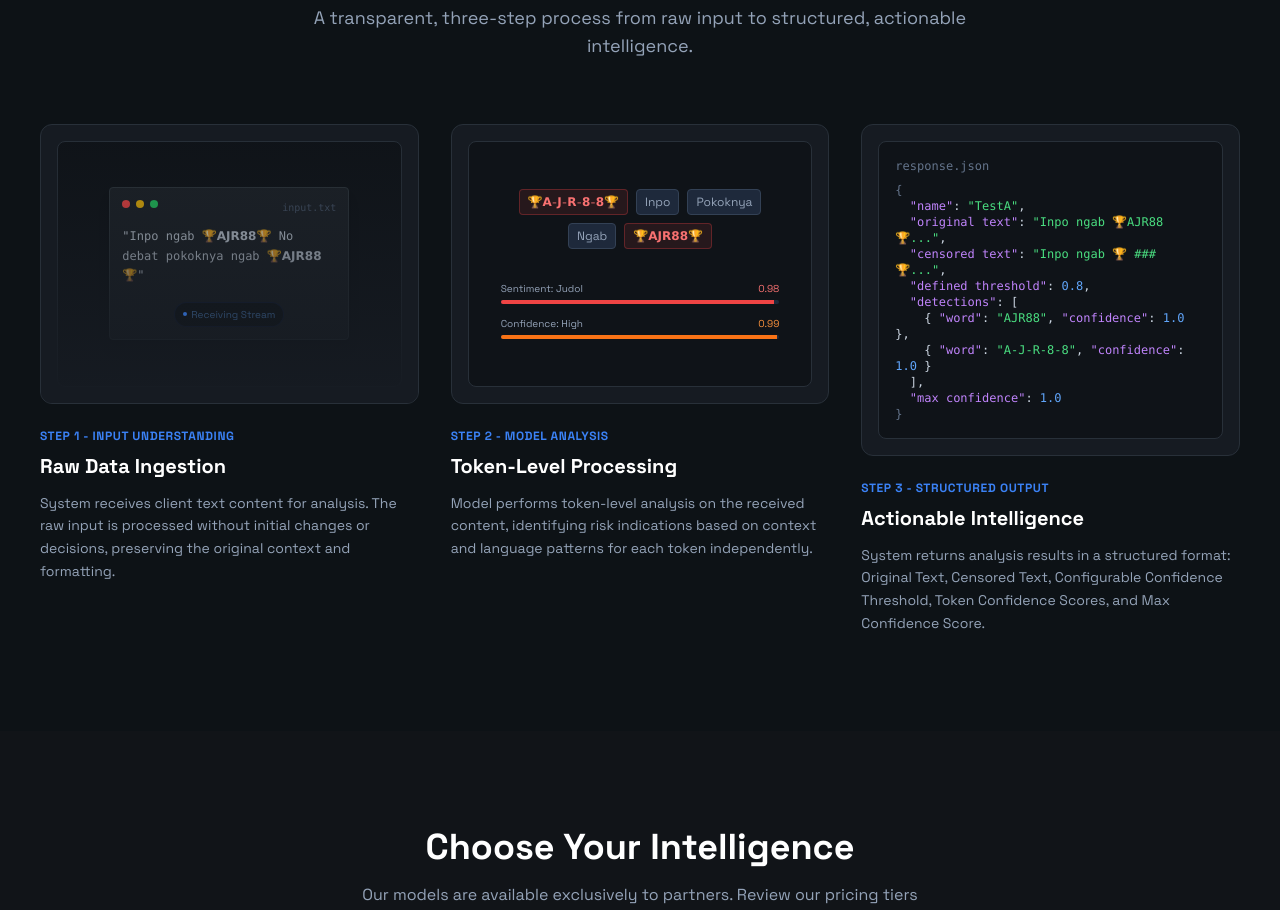
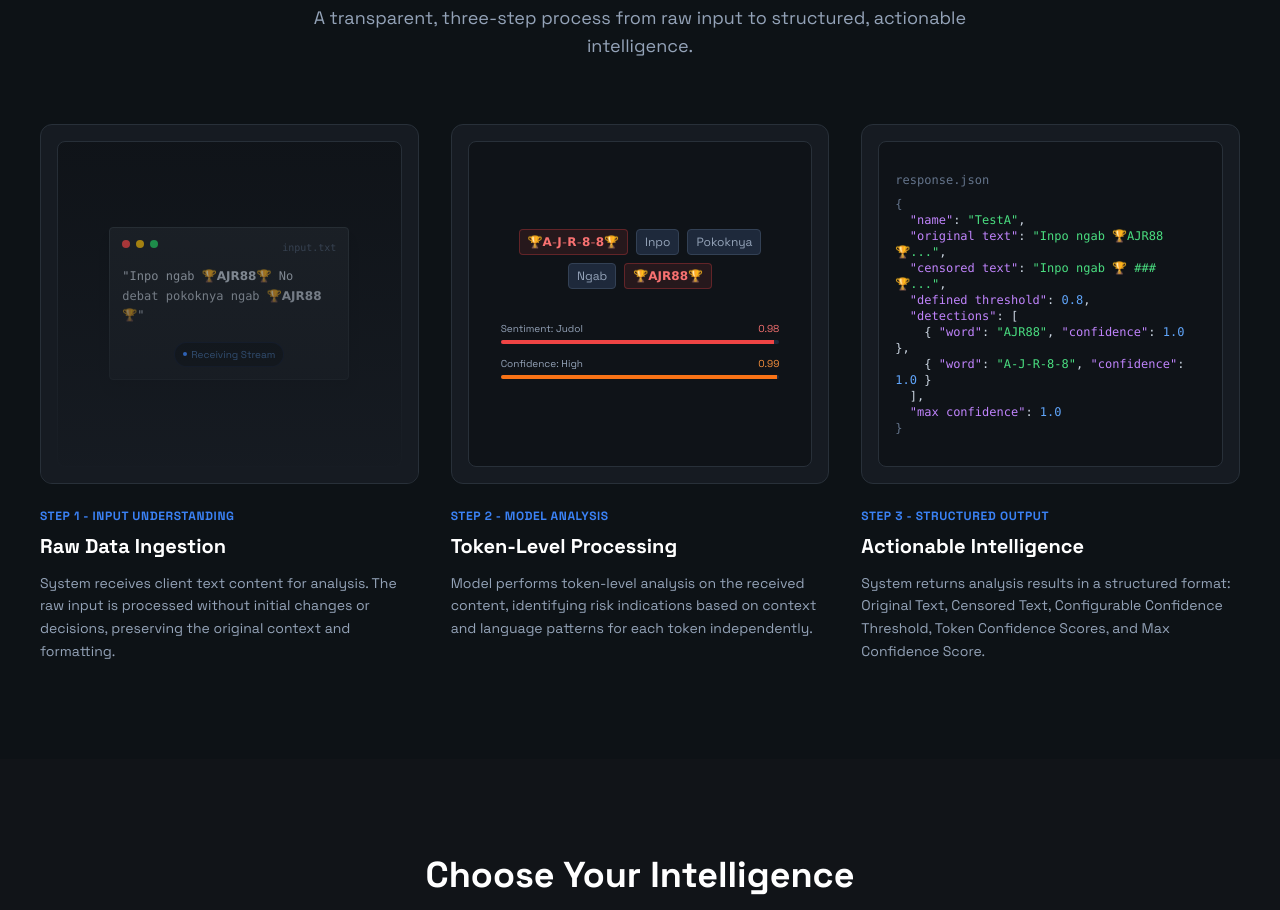
Before and after one commit to jdioso2024/AstheronFlaggingAI, a React (Vite) app: page / in a window 1280 px wide. Shown: the part 2340-3250 px from the top of the page. Built offline with nearby package versions, Linux system fonts and the light colour scheme.

Commit message:
perubahan-3

```diff
--- a/src/components/Technology.jsx
+++ b/src/components/Technology.jsx
@@ -14,7 +14,7 @@ const Technology = () => {
                 <div className="grid grid-cols-1 md:grid-cols-3 gap-8">
                     {/* Step 1 */}
                     <div className="flex flex-col gap-6">
-                        <div className="min-h-[280px] h-auto bg-[#161b22] border border-[#283039] rounded-xl p-4 overflow-hidden relative group hover:border-blue-500/30 transition-colors">
+                        <div className="min-h-[360px] h-auto bg-[#161b22] border border-[#283039] rounded-xl p-4 overflow-hidden relative group hover:border-blue-500/30 transition-colors">
                             <div className="absolute inset-0 bg-gradient-to-t from-[#161b22] to-transparent pointer-events-none"></div>
 
                             <div className="bg-[#0f1318] rounded-lg border border-[#283039] p-4 h-full flex flex-col justify-center items-center">
@@ -47,7 +47,7 @@ const Technology = () => {
 
                     {/* Step 2 */}
                     <div className="flex flex-col gap-6">
-                        <div className="min-h-[280px] h-auto bg-[#161b22] border border-[#283039] rounded-xl p-4 overflow-hidden relative group hover:border-blue-500/30 transition-colors">
+                        <div className="min-h-[360px] h-auto bg-[#161b22] border border-[#283039] rounded-xl p-4 overflow-hidden relative group hover:border-blue-500/30 transition-colors">
                             <div className="bg-[#0f1318] rounded-lg border border-[#283039] p-4 h-full flex flex-col justify-center items-center relative">
                                 <div className="flex flex-wrap gap-2 justify-center w-full px-2 mb-8">
                                     <span className="px-2 py-1 text-xs rounded border border-red-500/30 bg-red-500/10 text-red-400">🏆𝗔-𝗝-𝗥-𝟴-𝟴🏆</span>
@@ -90,7 +90,7 @@ const Technology = () => {
 
                     {/* Step 3 */}
                     <div className="flex flex-col gap-6">
-                        <div className="min-h-[280px] h-auto bg-[#161b22] border border-[#283039] rounded-xl p-4 overflow-hidden relative group hover:border-blue-500/30 transition-colors">
+                        <div className="min-h-[360px] h-auto bg-[#161b22] border border-[#283039] rounded-xl p-4 overflow-hidden relative group hover:border-blue-500/30 transition-colors">
                             <div className="bg-[#0f1318] rounded-lg border border-[#283039] p-4 h-full flex flex-col justify-center font-mono text-[10px] md:text-xs">
                                 <div className="text-slate-500 mb-2">response.json</div>
                                 <div className="text-slate-300">
```
